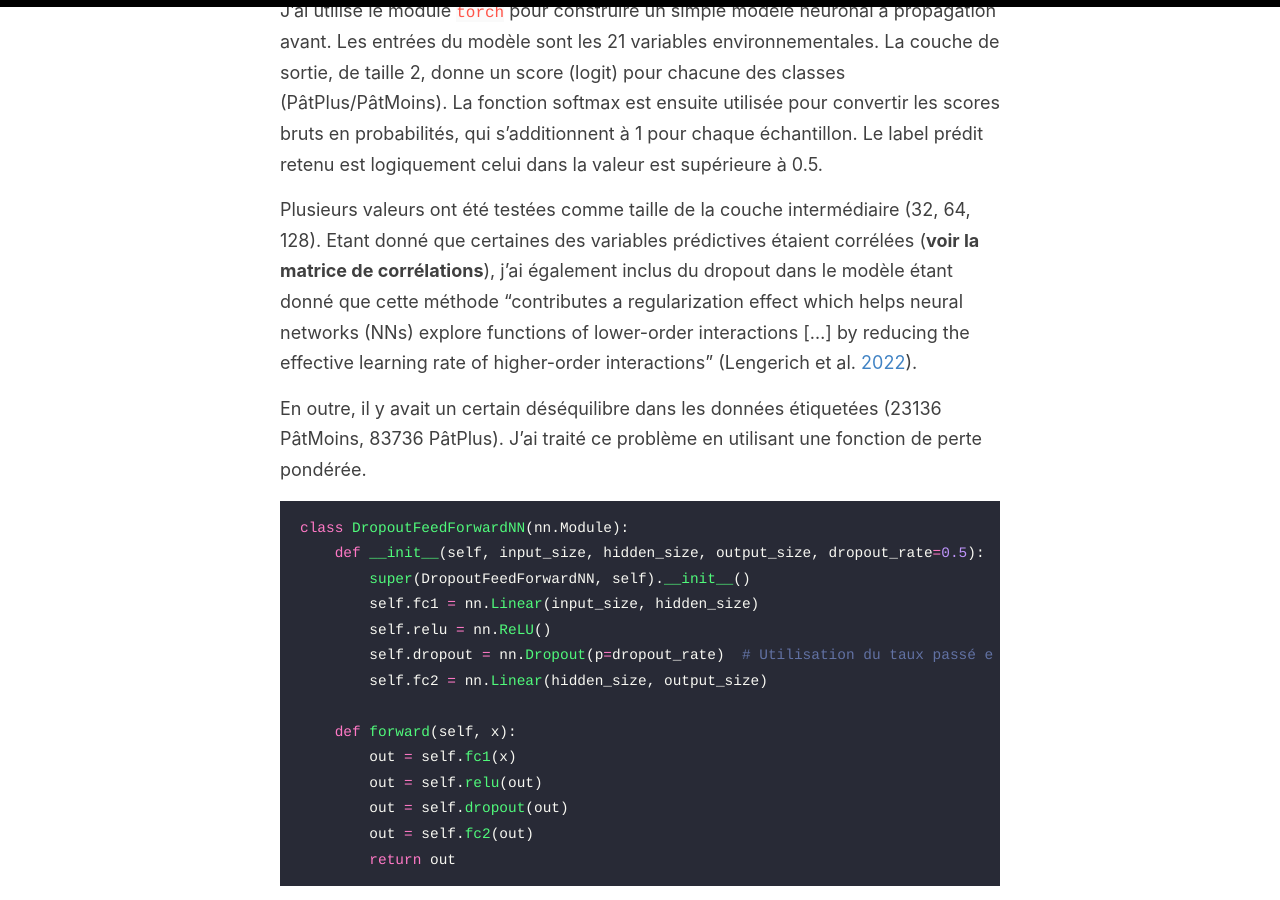
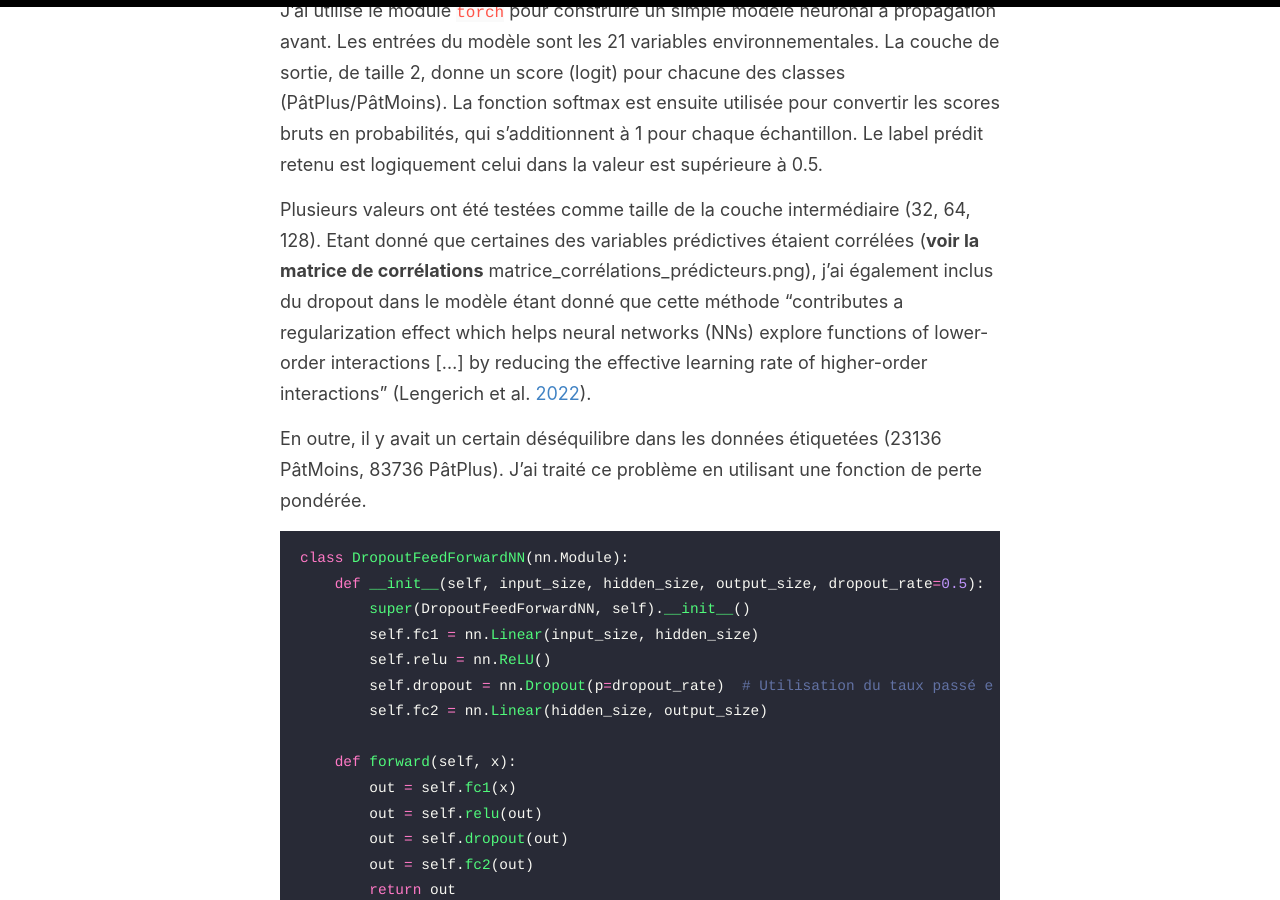
Before and after one commit to sca-opdir/sber-biodiversite-ml-prediction, a Jekyll site: the page built from _pages/apprentissage.md, in a window 1280 px wide and 900 px high, scrolled down 902 px. Built offline with Jekyll 4.4.1, drawn with Linux system fonts in a browser that asks for light colours.

Commit message:
Update apprentissage.md

```diff
--- a/_pages/apprentissage.md
+++ b/_pages/apprentissage.md
@@ -11,7 +11,7 @@ Avant de plonger dans la mise en place des modèles neuronaux, il me semblait ut
 Par exemple, ci-dessous les résultats obtenus par analyse en composantes principales :
 
 <div align="center">
-  <img src="/images/pca_plots.png" alt="ACP sur les variables environnementales et poids des prédicteurs" width="200"/>
+  <img src="/images/acp_predicteurs.png" alt="ACP sur les variables environnementales et poids des prédicteurs" width="200"/>
 </div>
 
 
@@ -23,7 +23,7 @@ Les analyses décrites dans cette section ont été conduites depuis ce [noteboo
 
 J'ai utilisé le module `torch` pour construire un simple modèle neuronal à propagation avant. Les entrées du modèle sont les 21 variables environnementales. La couche de sortie, de taille 2, donne un score (logit) pour chacune des classes (PâtPlus/PâtMoins). La fonction softmax est ensuite utilisée pour convertir les scores bruts en probabilités, qui s'additionnent à 1 pour chaque échantillon. Le label prédit retenu est logiquement celui dans la valeur est supérieure à 0.5.
 
-Plusieurs valeurs ont été testées comme taille de la couche intermédiaire (32, 64, 128). Etant donné que certaines des variables prédictives étaient corrélées (**voir la matrice de corrélations**), j'ai également inclus du dropout dans le modèle étant donné que cette méthode "contributes a regularization effect which helps neural networks (NNs) explore functions of lower-order interactions \[...\] by reducing the effective learning rate of higher-order interactions" (Lengerich et al. [2022](https://proceedings.mlr.press/v151/lengerich22a/lengerich22a.pdf)).
+Plusieurs valeurs ont été testées comme taille de la couche intermédiaire (32, 64, 128). Etant donné que certaines des variables prédictives étaient corrélées (**voir la matrice de corrélations** matrice_corrélations_prédicteurs.png), j'ai également inclus du dropout dans le modèle étant donné que cette méthode "contributes a regularization effect which helps neural networks (NNs) explore functions of lower-order interactions \[...\] by reducing the effective learning rate of higher-order interactions" (Lengerich et al. [2022](https://proceedings.mlr.press/v151/lengerich22a/lengerich22a.pdf)).
 
 En outre, il y avait un certain déséquilibre dans les données étiquetées (23136 PâtMoins, 83736 PâtPlus). J'ai traité ce problème en utilisant une fonction de perte pondérée.
 
```
